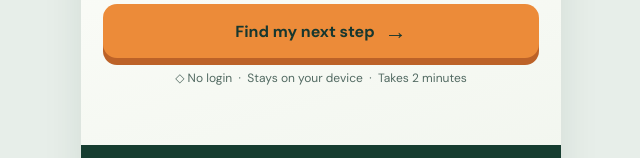
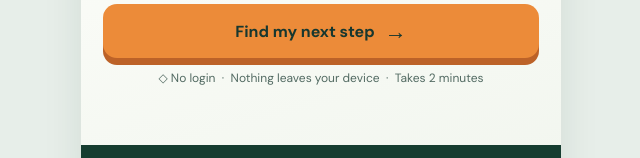
Before and after one commit to rvshindeds/parivahan-clearpath, a React (Vite) app: page /welcome in a window 1280 px wide. Shown: the part 615-773 px from the top of the page, without its empty margins (319-959 px from the left). Built offline with nearby package versions, Linux system fonts and the light colour scheme.

Commit message:
Clarify landing page privacy copy

```diff
--- a/src/App.jsx
+++ b/src/App.jsx
@@ -152,7 +152,7 @@ function Welcome() {
         <h1>Stuck with a vehicle or driving licence service?</h1>
         <p>Answer a few simple questions. Get a clear, practical checklist for what to do next.</p>
         <Link className="button button--primary" to="/situation-selector">Find my next step <span aria-hidden="true">→</span></Link>
-        <p className="privacy">◇ No login &nbsp;·&nbsp; Stays on your device &nbsp;·&nbsp; Takes 2 minutes</p>
+        <p className="privacy">◇ No login &nbsp;·&nbsp; Nothing leaves your device &nbsp;·&nbsp; Takes 2 minutes</p>
       </div>
     </section>
   )
```
